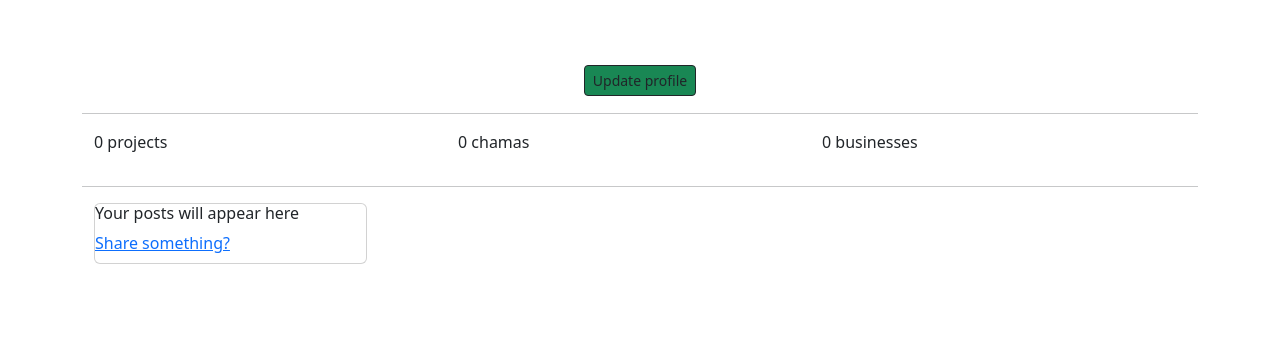
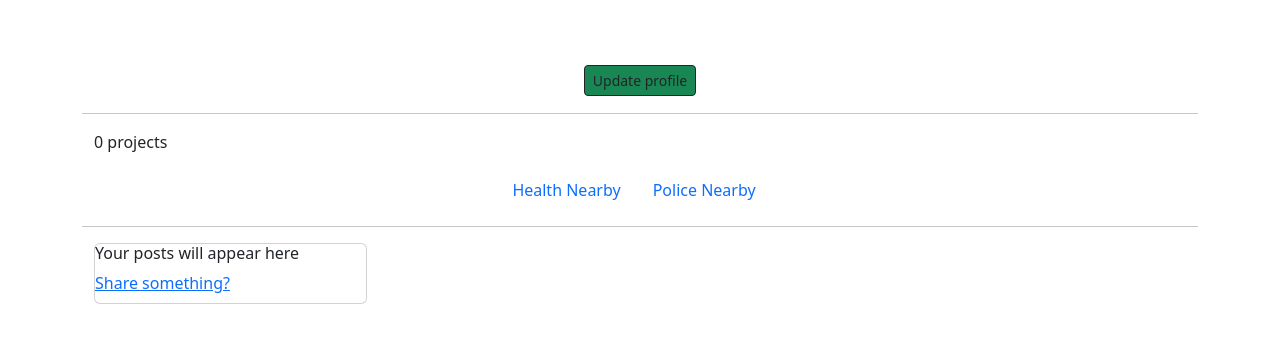
Before and after one commit to benie254/MoveTHood, a Django app: template neighborhood/templates/user/profile.html in a window 1280 px wide. Shown: the part 56-399 px from the top of the page. Run offline with Django 3.2, Linux system fonts and the light colour scheme; the template is opened without the code that fills it, so the values that code supplies are empty; some libraries are stand-ins or nearby versions.

Commit message:
add a nav linked to health & police dept apis

```diff
--- a/neighborhood/templates/user/profile.html
+++ b/neighborhood/templates/user/profile.html
@@ -53,27 +53,22 @@
                 <p>0 projects</p>
                 {%endif%}
             </div>
-            <div class="col-sm-4">
-                {%if chamas%}
-                <p><span><strong>{{chamas|length}}</strong></span> chamas</p>
-                {%else%}
-                <p>0 chamas</p>
-                {%endif%}
-            </div>
-            <div class="col-sm-4">
-                {%if businesses%}
-                <p><span><strong>{{businesses|length}}</strong></span> businesses</p>
-                {%else%}
-                <p>0 businesses</p>
-                {%endif%}
-            </div>
         </div>
+        <ul class="nav justify-content-center">
+            <li class="nav-item">
+                <a class="nav-link active" aria-current="page" href="/api/hood/health/nearby/">Health Nearby</a>
+            </li>
+            <li class="nav-item">
+                <a class="nav-link active" href="/api/hood/police/nearby/">Police Nearby</a>
+            </li>
+        </ul>
     </div>
     <div class="col-lg-4"></div>
 </div>
 
 <hr>
 <div class="container">
+
     <div class="card" style="width:25%;">
         <div class="card-title">
             <h6>Your posts will appear here</h6>
```
